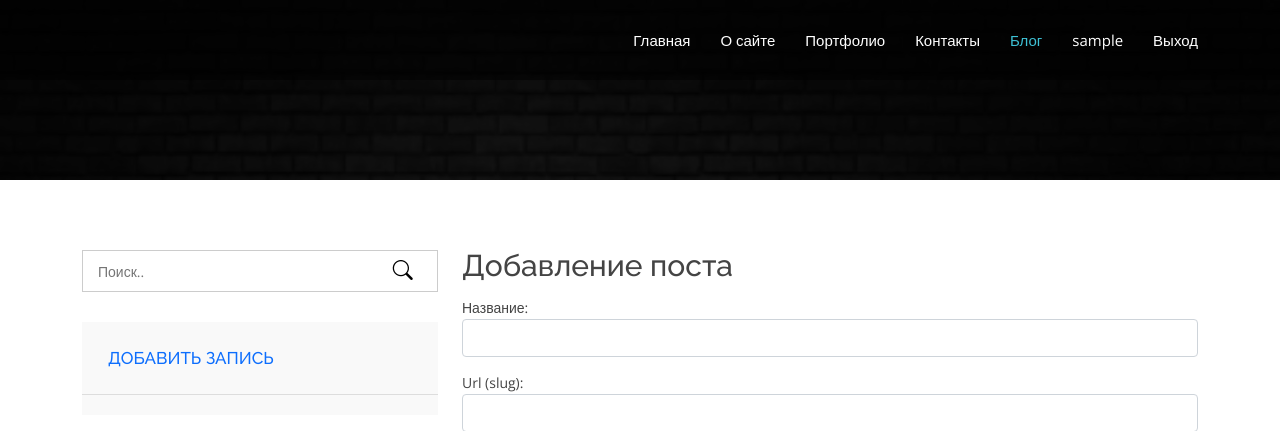
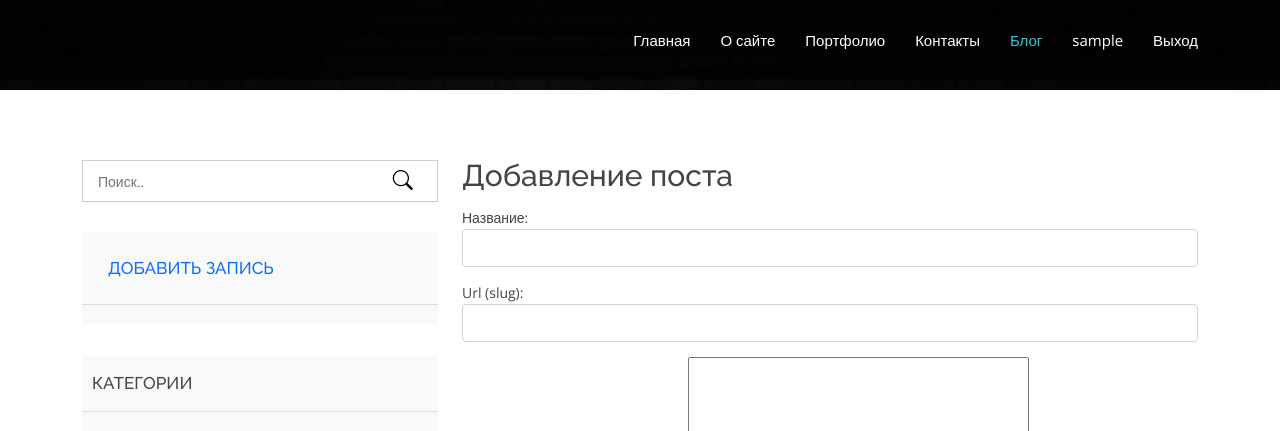
Before and after one commit to alfir777/jatu_ru, a Django app: page /blog/blog_post_add in a window 1280 px wide. Shown: the top 431 px of the page. Run offline with Django 3.2, Linux system fonts and the light colour scheme; the visitor is signed in with stand-in values (Sample User, id 1); data comes from the database, SQL or seed files in the repository; data that the repository does not hold is empty; parts of the project's set-up code (start-up, migrations or seed data) failed here and were passed over; some libraries are stand-ins or nearby versions.

Commit message:
fix header

```diff
--- a/config/config/static/css/style.css
+++ b/config/config/static/css/style.css
@@ -271,7 +271,7 @@ div#preloader {
   background-repeat: no-repeat;
   background-size: cover;
   background-position: top center;
-  padding: 120px 0 60px;
+  padding: 30px 0 60px;
 }
 .header-bg::before {
   content: "";
--- a/config/templates/inc/_header_blog.html
+++ b/config/templates/inc/_header_blog.html
@@ -2,16 +2,16 @@
     <div class="container position-relative">
         <div class="row">
             <div class="col-md-12 col-sm-12 col-xs-12">
-                <div class="slider-content text-center">
-                    <div class="header-bottom">
+<!--                <div class="slider-content text-center">-->
+<!--                    <div class="header-bottom">-->
                         <!--                        <div class="layer2">-->
                         <!--                            <h1 class="title2">My Blog</h1>-->
                         <!--                        </div>-->
                         <!--                        <div class="layer3">-->
                         <!--                            <h2 class="title3">Profesional Blog Page</h2>-->
                         <!--                        </div>-->
-                    </div>
-                </div>
+<!--                    </div>-->
+<!--                </div>-->
             </div>
         </div>
     </div>
```
